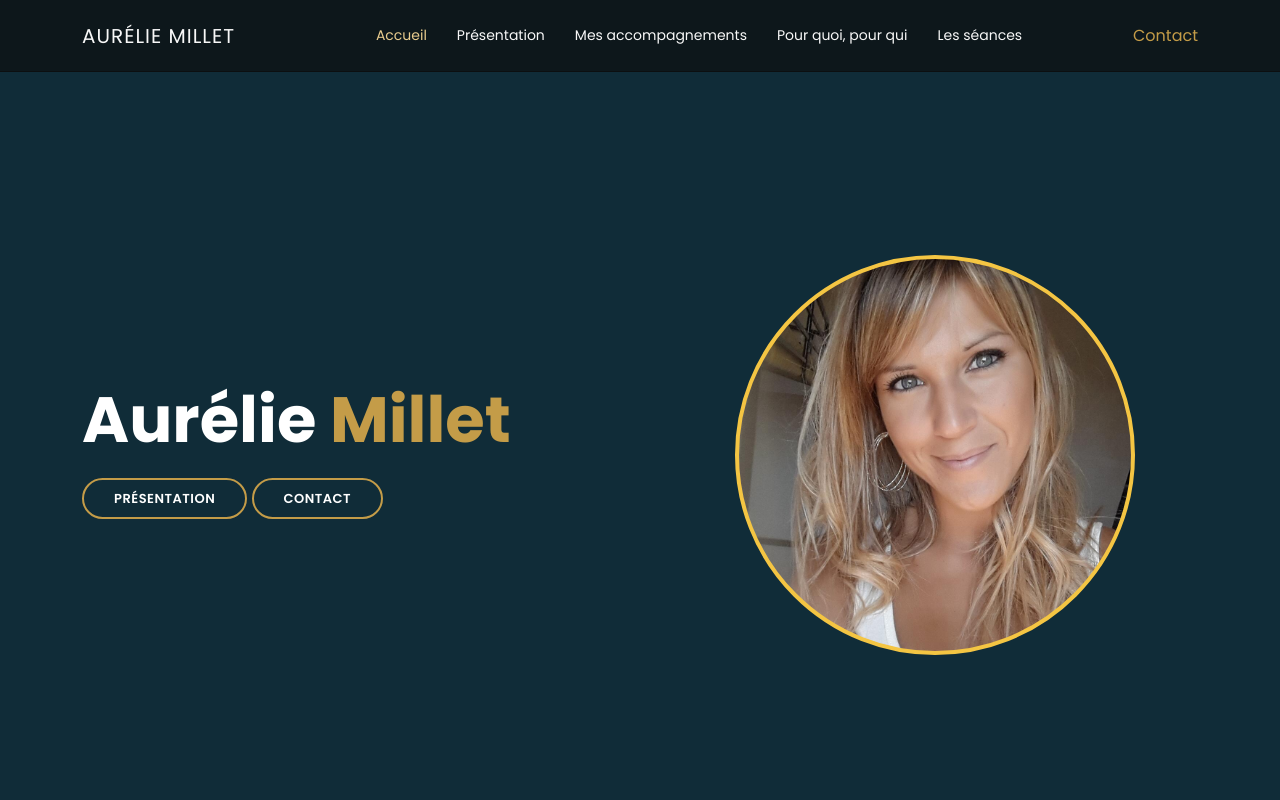
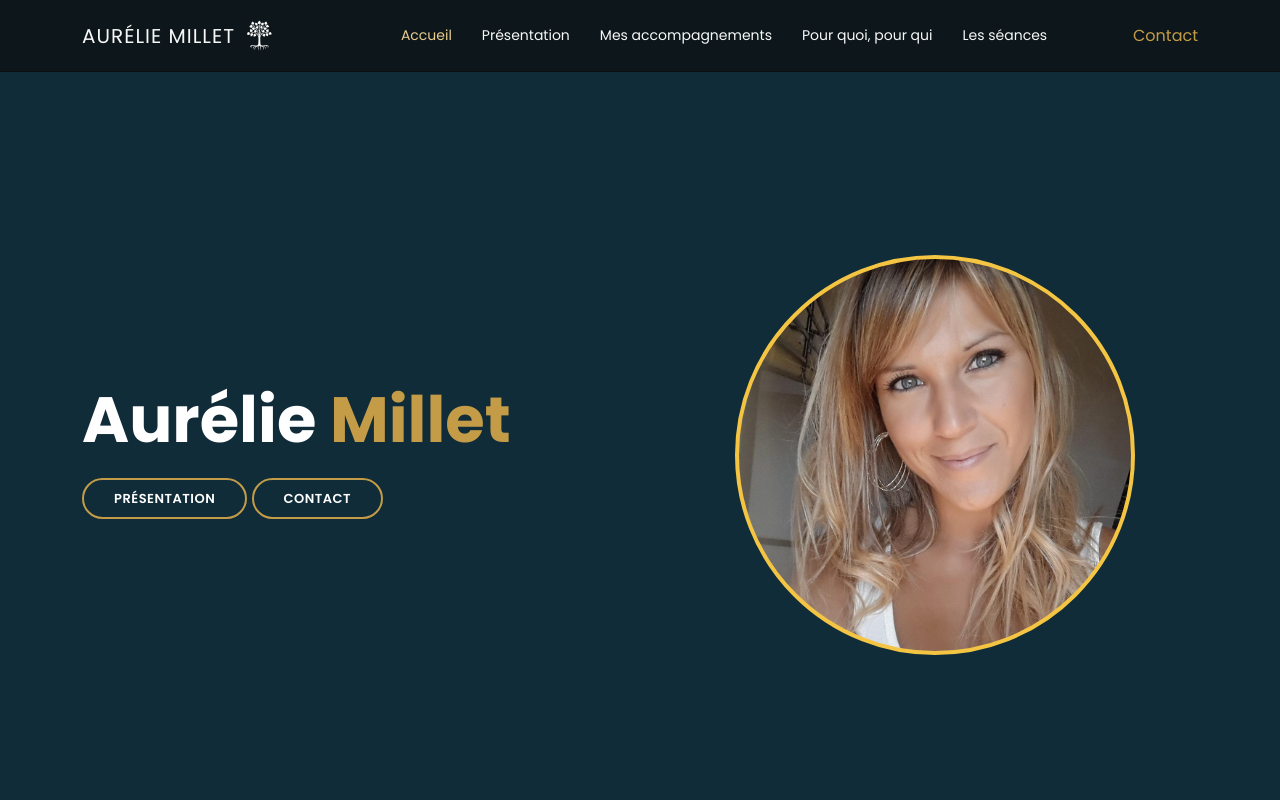
Before and after one commit to StormLx/aurelie-psy, a website built with Vite: page index.html in a window 1280 px wide. Shown: the top 800 px of the page. Built offline with nearby package versions, Linux system fonts and the light colour scheme.

Commit message:
added logo

```diff
--- a/src/header.ts
+++ b/src/header.ts
@@ -1,10 +1,16 @@
+import logo from './logo.svg?raw';
+
 export const headerHtml = `
 <!-- ======= Header ======= -->
 <header id="header" class="fixed-top d-flex align-items-center" data-aos="fade-down" data-aos-duration="300ms">
     <div class="container-fluid container-xl d-flex align-items-center justify-content-lg-between">
-        <h1 class="logo me-auto me-lg-0"><a href="#">Aurélie Millet</a></h1>
-        <!-- UNCOMMENT POUR LE LOGO SI NECESSAIRE -->
-        <!--       <a href="index.html" class="logo me-auto me-lg-0"><img src="assets/img/logo.png" alt="" class="img-fluid"></a>-->
+
+        <h1 class="logo me-auto me-lg-0">
+        <a href="#" class="d-flex align-items-center justify-content-center">
+        <span>Aurélie Millet</span>
+        <div class="small-white-logo">${logo}</div></a>
+        </h1>
+
         <nav id="navbar" class="navbar order-last order-lg-0">
             <ul>
                 <li><a class="nav-link scrollto active" href="#hero">Accueil</a></li>
--- a/src/style.scss
+++ b/src/style.scss
@@ -86,6 +86,7 @@ a:hover {
 }
 
 #header .logo {
+  color: var(--white-color);
   font-size: 20px;
   margin: 0;
   padding: 0;
@@ -93,6 +94,13 @@ a:hover {
   font-weight: 400;
   letter-spacing: 1px;
   text-transform: uppercase;
+}
+
+.small-white-logo {
+  color: white;
+  width: 50px; /* or whatever width you desire */
+  height: auto; /* to maintain aspect ratio */
+  display: block; /* to handle SVGs that might not size correctly */
 }
 
 #header .logo a {
```
Also changed, not shown: src/logo.svg (added).
